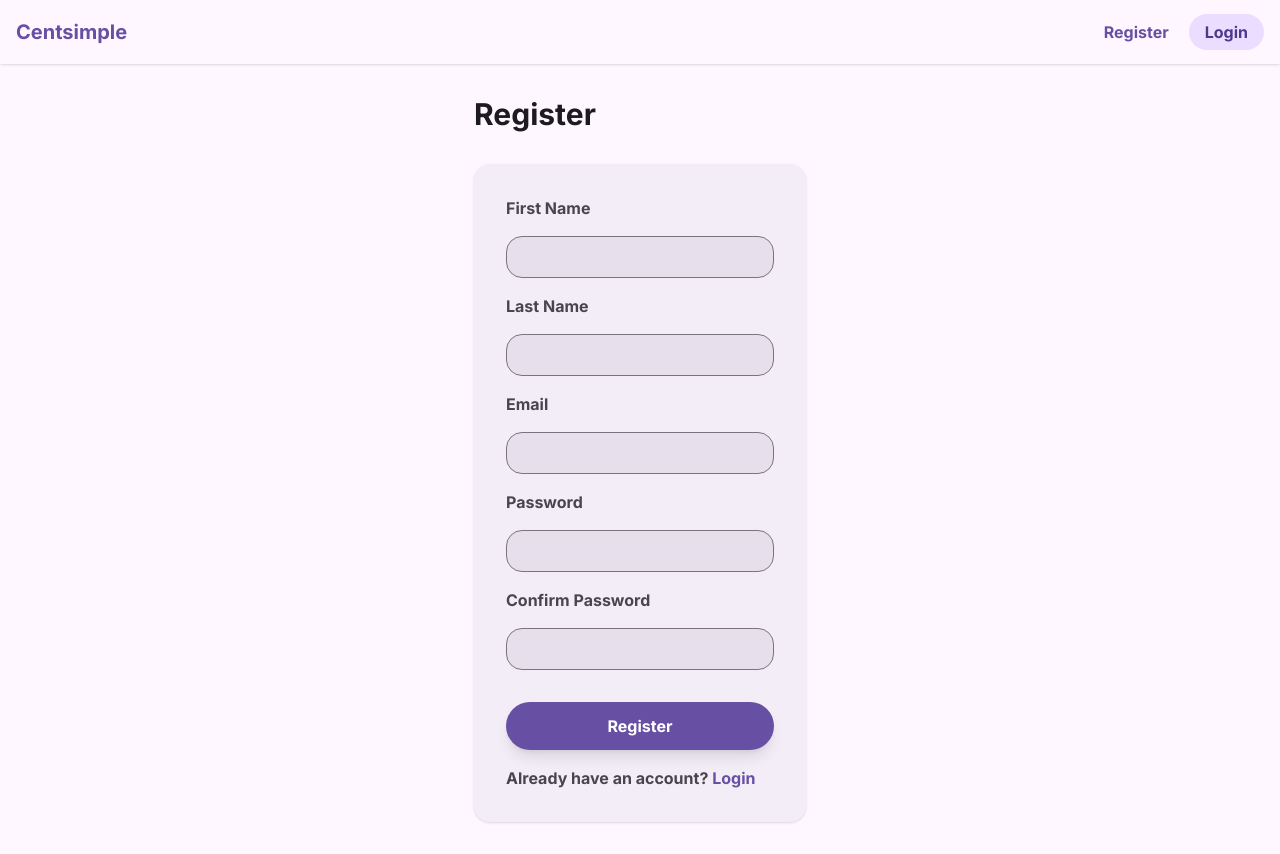
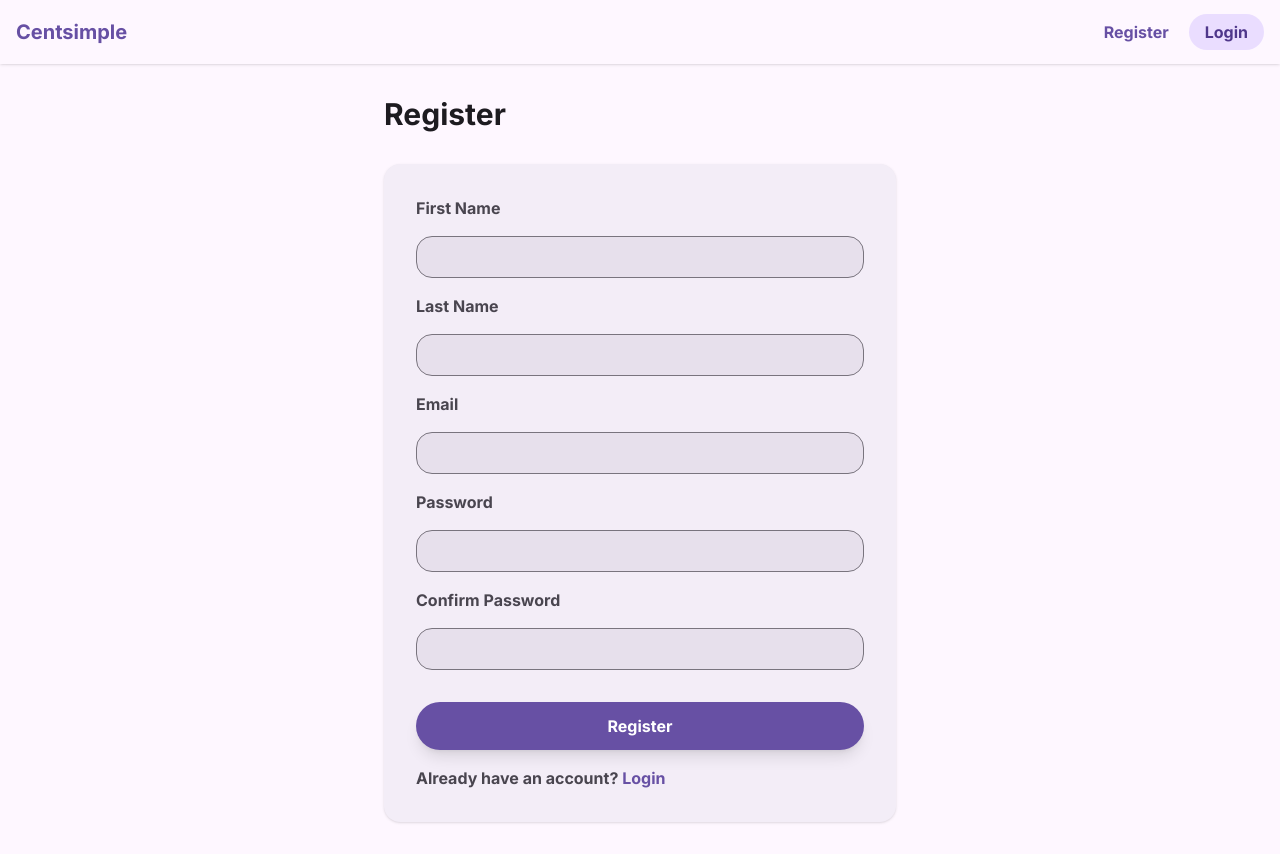
Before and after one commit to janpetallo/Centsimple, a React (Vite) app in the folder frontend/: page /register in a window 1280 px wide. Built offline with nearby package versions, Linux system fonts and the light colour scheme; no server answers.

Commit message:
fix(ui): properly render in full width
- After changing the <main> in layout, the login and register pages shrinked in width
- Hence, we need to tell them to occupy the avalaible width

```diff
--- a/frontend/src/pages/LoginPage.jsx
+++ b/frontend/src/pages/LoginPage.jsx
@@ -43,7 +43,7 @@ function LoginPage() {
   }
 
   return (
-    <div className="mx-auto flex max-w-lg flex-col">
+    <div className="mx-auto flex w-full max-w-lg flex-col">
       <h2 className="text-headline-medium mb-8 text-left">Login</h2>
 
       <div className="bg-surface-container rounded-2xl p-8 shadow-sm">
--- a/frontend/src/pages/RegisterPage.jsx
+++ b/frontend/src/pages/RegisterPage.jsx
@@ -57,7 +57,7 @@ function RegisterPage() {
   }
 
   return (
-    <div className="mx-auto flex max-w-lg flex-col">
+    <div className="mx-auto w-full flex max-w-lg flex-col">
       <h2 className="text-headline-medium mb-8 text-left">Register</h2>
       <div className="bg-surface-container rounded-2xl p-8 shadow-sm">
         <form className="flex flex-col gap-4" onSubmit={handleSubmit}>
```
